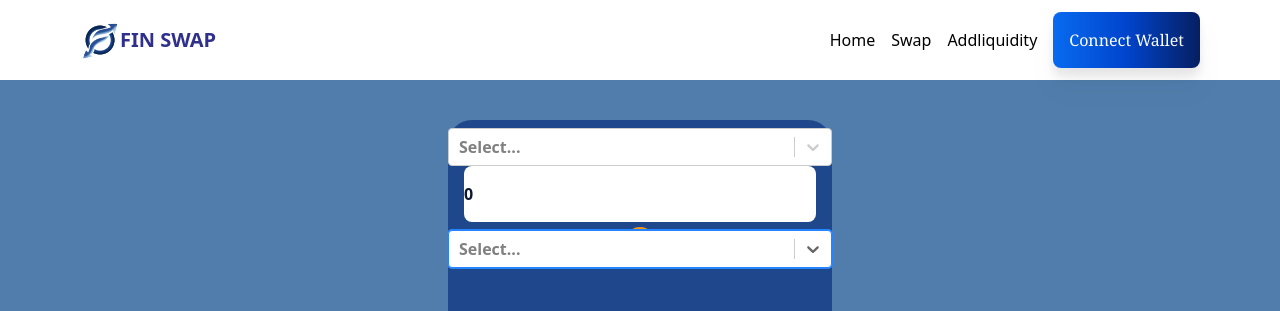
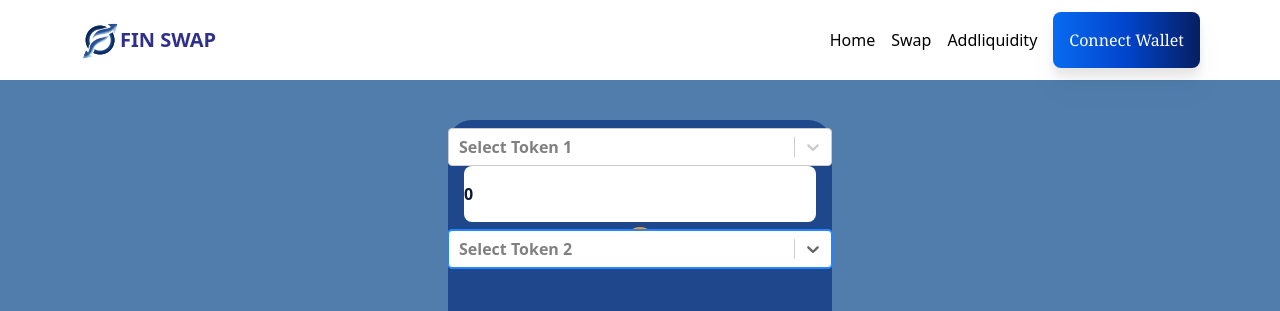
Before and after one commit to Neostis/pancakeswap-Fin-workshop, a Next.js app: page /swap in a window 1280 px wide. Shown: the top 311 px of the page. Built offline with nearby package versions, Linux system fonts and the light colour scheme.

Commit message:
select can clear and unique

```diff
--- a/pages/swap.tsx
+++ b/pages/swap.tsx
@@ -34,17 +34,24 @@ const swap = () => {
 
   const getSelectTokens1 = (e) => {
     // setToken1(document.getElementById('list-token1')?.value);
-    // console.log('token1: ', document.getElementById('list-token1')?.value);\
-    setToken1(e.address);
-
-    console.log(e.address);
+    // console.log('token1: ', document.getElementById('list-token1')?.value);
+    if (e !== null) {
+      if (e.address !== token2) {
+        setToken1(e.address);
+        console.log(e.address);
+      }
+    }
   };
 
   const getSelectTokens2 = (e) => {
     // setToken2(document.getElementById('list-token2')?.value);
     // console.log('token2: ', document.getElementById('list-token2')?.value);
-    setToken2(e.address);
-    console.log(e.address);
+    if (e !== null) {
+      if (e.address !== token1) {
+        setToken2(e.address);
+        console.log(e.address);
+      }
+    }
   };
 
   useEffect(() => {
@@ -128,6 +135,8 @@ const swap = () => {
               }}
               options={option}
               autoFocus
+              placeholder="Select Token 1"
+              isClearable={true}
             />
 
             {/* {ETH_TOKENS.map((e) => {
@@ -165,6 +174,8 @@ const swap = () => {
               }}
               options={option}
               autoFocus
+              placeholder="Select Token 2"
+              isClearable={true}
             />
 
             <span className="w-11/12 h-14 rounded-lg justify-self-center"></span>
```
